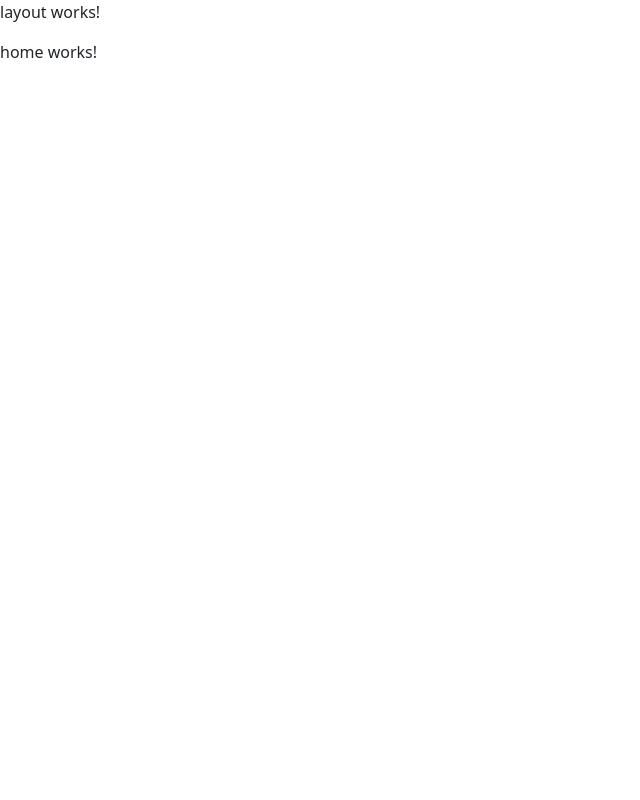
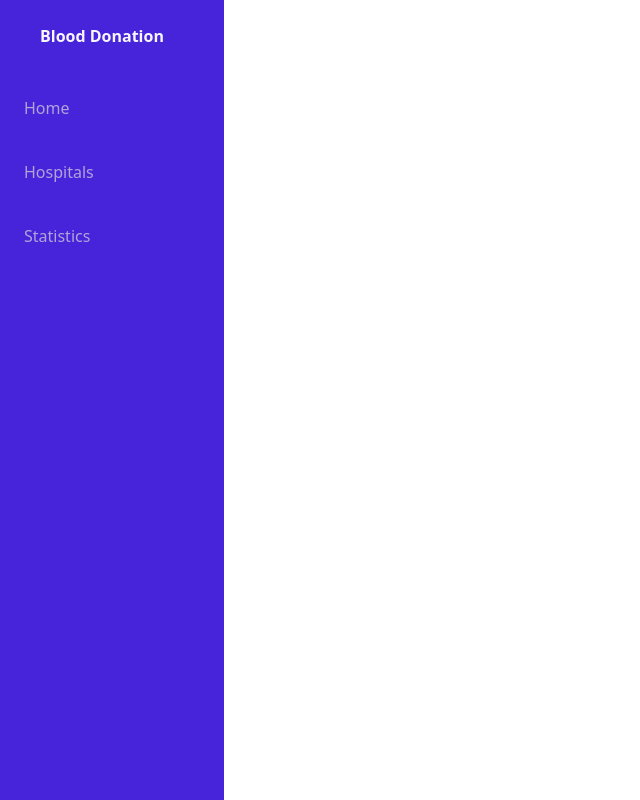
Before and after one commit to rasulacaldera/blood-donation-ui, an Angular app: page /home in a window 1280 px wide. Shown: the whole page, without its empty margins (0-640 px from the left). Built offline with nearby package versions, Linux system fonts and the light colour scheme.

Commit message:
adding routing strucutre with new components and navbar

```diff
--- a/src/app/layout/layout.component.html
+++ b/src/app/layout/layout.component.html
@@ -1,2 +1,24 @@
-<p>layout works!</p>
-<router-outlet></router-outlet>
+<div class="l-navbar show" id="nav-bar">
+  <nav class="nav">
+    <div>
+      <a href="/" class="nav_logo">
+        <i class="bx bx-layer nav_logo-icon"></i>
+        <span class="nav_logo-name">Blood Donation</span>
+      </a>
+      <div class="nav_list">
+        <a href="/" class="nav_link active">
+          <span class="nav_name">Home</span>
+        </a>
+        <a href="/hospitals" class="nav_link">
+          <span class="nav_name">Hospitals</span>
+        </a>
+        <a href="/stats" class="nav_link">
+          <span class="nav_name">Statistics</span>
+        </a>
+      </div>
+    </div>
+  </nav>
+</div>
+<div class="height-100 pt-3">
+  <router-outlet></router-outlet>
+</div>
--- /dev/null
+++ b/src/app/pages/hospitals/hospitals.component.html
@@ -0,0 +1 @@
+<p>hospitals works!</p>
--- /dev/null
+++ b/src/app/pages/hospitals/hospitals.component.ts
@@ -0,0 +1,15 @@
+import { Component, OnInit } from '@angular/core';
+
+@Component({
+  selector: 'app-hospitals',
+  templateUrl: './hospitals.component.html',
+  styleUrls: ['./hospitals.component.scss']
+})
+export class HospitalsComponent implements OnInit {
+
+  constructor() { }
+
+  ngOnInit(): void {
+  }
+
+}
--- a/src/app/pages/pages-routing.module.ts
+++ b/src/app/pages/pages-routing.module.ts
@@ -1,9 +1,13 @@
 import { NgModule } from '@angular/core';
 import { RouterModule, Routes } from '@angular/router';
 import { HomeComponent } from './home/home.component';
+import { HospitalsComponent } from './hospitals/hospitals.component';
+import { StatsComponent } from './stats/stats.component';
 
 const routes: Routes = [
-  { path: 'home', component: HomeComponent }
+  { path: 'home', component: HomeComponent },
+  { path: 'hospitals', component: HospitalsComponent },
+  { path: 'stats', component: StatsComponent }
 ];
 
 @NgModule({
--- a/src/app/pages/pages.module.ts
+++ b/src/app/pages/pages.module.ts
@@ -3,11 +3,15 @@ import { CommonModule } from '@angular/common';
 
 import { PagesRoutingModule } from './pages-routing.module';
 import { HomeComponent } from './home/home.component';
+import { HospitalsComponent } from './hospitals/hospitals.component';
+import { StatsComponent } from './stats/stats.component';
 
 
 @NgModule({
   declarations: [
-    HomeComponent
+    HomeComponent,
+    HospitalsComponent,
+    StatsComponent
   ],
   imports: [
     CommonModule,
--- /dev/null
+++ b/src/app/pages/stats/stats.component.html
@@ -0,0 +1 @@
+<p>stats works!</p>
--- /dev/null
+++ b/src/app/pages/stats/stats.component.ts
@@ -0,0 +1,15 @@
+import { Component, OnInit } from '@angular/core';
+
+@Component({
+  selector: 'app-stats',
+  templateUrl: './stats.component.html',
+  styleUrls: ['./stats.component.scss']
+})
+export class StatsComponent implements OnInit {
+
+  constructor() { }
+
+  ngOnInit(): void {
+  }
+
+}
--- a/src/styles.scss
+++ b/src/styles.scss
@@ -1 +1,186 @@
 /* You can add global styles to this file, and also import other style files */
+@import url("https://fonts.googleapis.com/css2?family=Nunito:wght@400;600;700&display=swap");
+
+:root {
+  --header-height: 3rem;
+  --nav-width: 68px;
+  --first-color: #4723d9;
+  --first-color-light: #afa5d9;
+  --white-color: #f7f6fb;
+  --body-font: "Nunito", sans-serif;
+  --normal-font-size: 1rem;
+  --z-fixed: 100;
+}
+
+*,
+::before,
+::after {
+  box-sizing: border-box;
+}
+
+body {
+  position: relative;
+  margin: var(--header-height) 0 0 0;
+  padding: 0 1rem;
+  font-family: var(--body-font);
+  font-size: var(--normal-font-size);
+  transition: 0.5s;
+}
+
+a {
+  text-decoration: none;
+}
+
+.header {
+  width: 100%;
+  height: var(--header-height);
+  position: fixed;
+  top: 0;
+  left: 0;
+  display: flex;
+  align-items: center;
+  justify-content: space-between;
+  padding: 0 1rem;
+  background-color: var(--white-color);
+  z-index: var(--z-fixed);
+  transition: 0.5s;
+}
+
+.header_toggle {
+  color: var(--first-color);
+  font-size: 1.5rem;
+  cursor: pointer;
+}
+
+.header_img {
+  width: 35px;
+  height: 35px;
+  display: flex;
+  justify-content: center;
+  border-radius: 50%;
+  overflow: hidden;
+}
+
+.header_img img {
+  width: 40px;
+}
+
+.l-navbar {
+  position: fixed;
+  top: 0;
+  left: -30%;
+  width: var(--nav-width);
+  height: 100vh;
+  background-color: var(--first-color);
+  padding: 0.5rem 1rem 0 0;
+  transition: 0.5s;
+  z-index: var(--z-fixed);
+}
+
+.nav {
+  height: 100%;
+  display: flex;
+  flex-direction: column;
+  justify-content: space-between;
+  overflow: hidden;
+}
+
+.nav_logo,
+.nav_link {
+  display: grid;
+  grid-template-columns: max-content max-content;
+  align-items: center;
+  column-gap: 1rem;
+  padding: 0.5rem 0 0.5rem 1.5rem;
+  text-decoration: none;
+}
+
+.nav_logo {
+  margin-bottom: 2rem;
+}
+
+.nav_logo-icon {
+  font-size: 1.25rem;
+  color: var(--white-color);
+}
+
+.nav_logo-name {
+  color: var(--white-color);
+  font-weight: 700;
+}
+
+.nav_link {
+  position: relative;
+  color: var(--first-color-light);
+  margin-bottom: 1.5rem;
+  transition: 0.3s;
+}
+
+.nav_link:hover {
+  color: var(--white-color);
+}
+
+.nav_icon {
+  font-size: 1.25rem;
+}
+
+.show {
+  left: 0;
+}
+
+.body-pd {
+  padding-left: calc(var(--nav-width) + 1rem);
+}
+
+.height-100 {
+  height: 100vh;
+}
+
+@media screen and (min-width: 768px) {
+  body {
+    margin: calc(var(--header-height) + 1rem) 0 0 0;
+    padding-left: calc(var(--nav-width) + 2rem);
+  }
+
+  .header {
+    height: calc(var(--header-height) + 1rem);
+    padding: 0 2rem 0 calc(var(--nav-width) + 2rem);
+  }
+
+  .header_img {
+    width: 40px;
+    height: 40px;
+  }
+
+  .header_img img {
+    width: 45px;
+  }
+
+  .l-navbar {
+    left: 0;
+    padding: 1rem 1rem 0 0;
+  }
+
+  .show {
+    width: calc(var(--nav-width) + 156px);
+  }
+
+  .body-pd {
+    padding-left: calc(var(--nav-width) + 188px);
+  }
+}
+
+.icon-mr {
+  margin-right: 5px;
+}
+
+.save-btn-mt {
+  margin-top: 24px !important;
+}
+
+.no-dev-msg {
+  height: 50vh;
+  display: flex;
+  align-items: center;
+  justify-content: center;
+}
```
Also changed, not shown: src/app/pages/hospitals/hospitals.component.scss (added), src/app/pages/stats/stats.component.scss (added), 2 other files (tests, documents, lock files or other folders).
